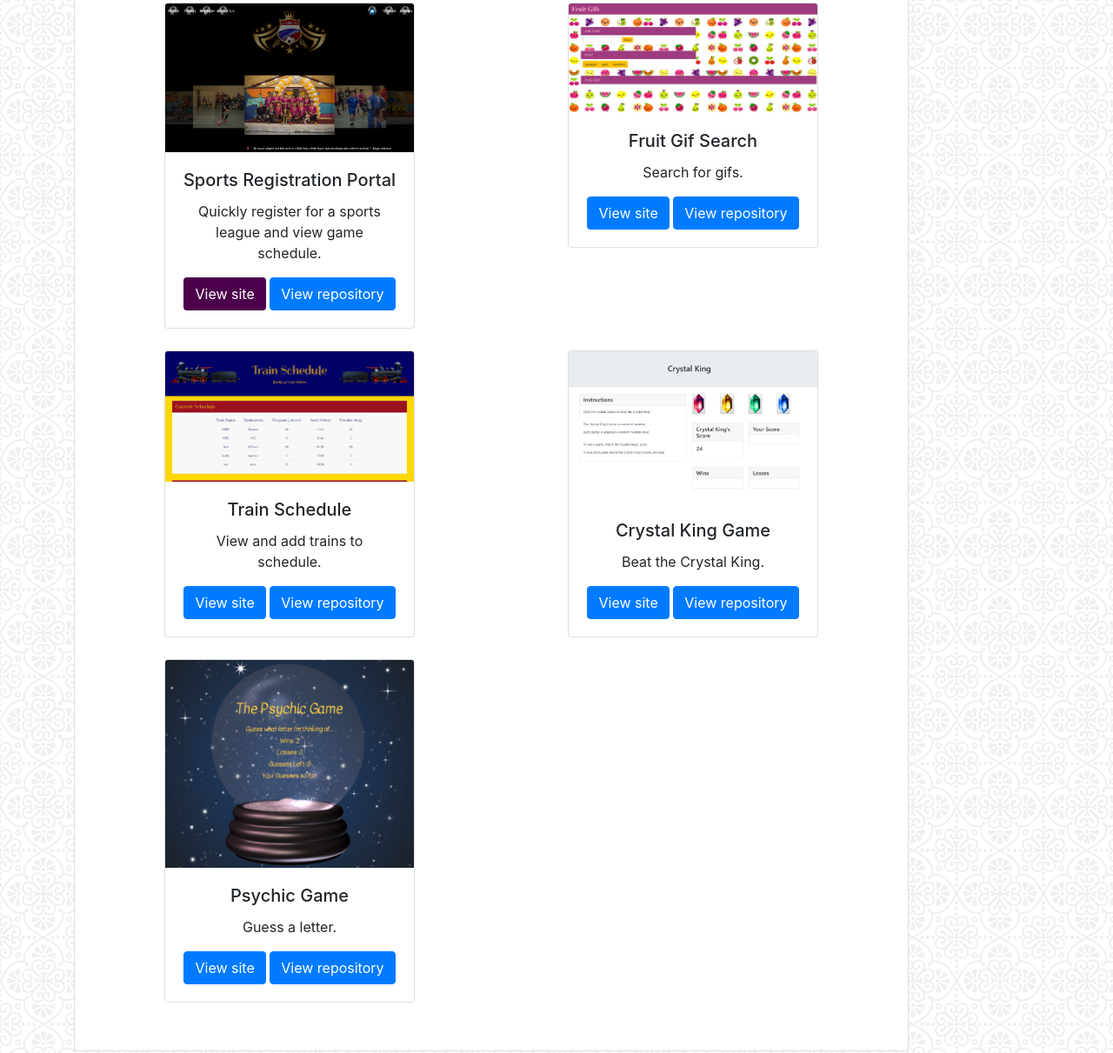
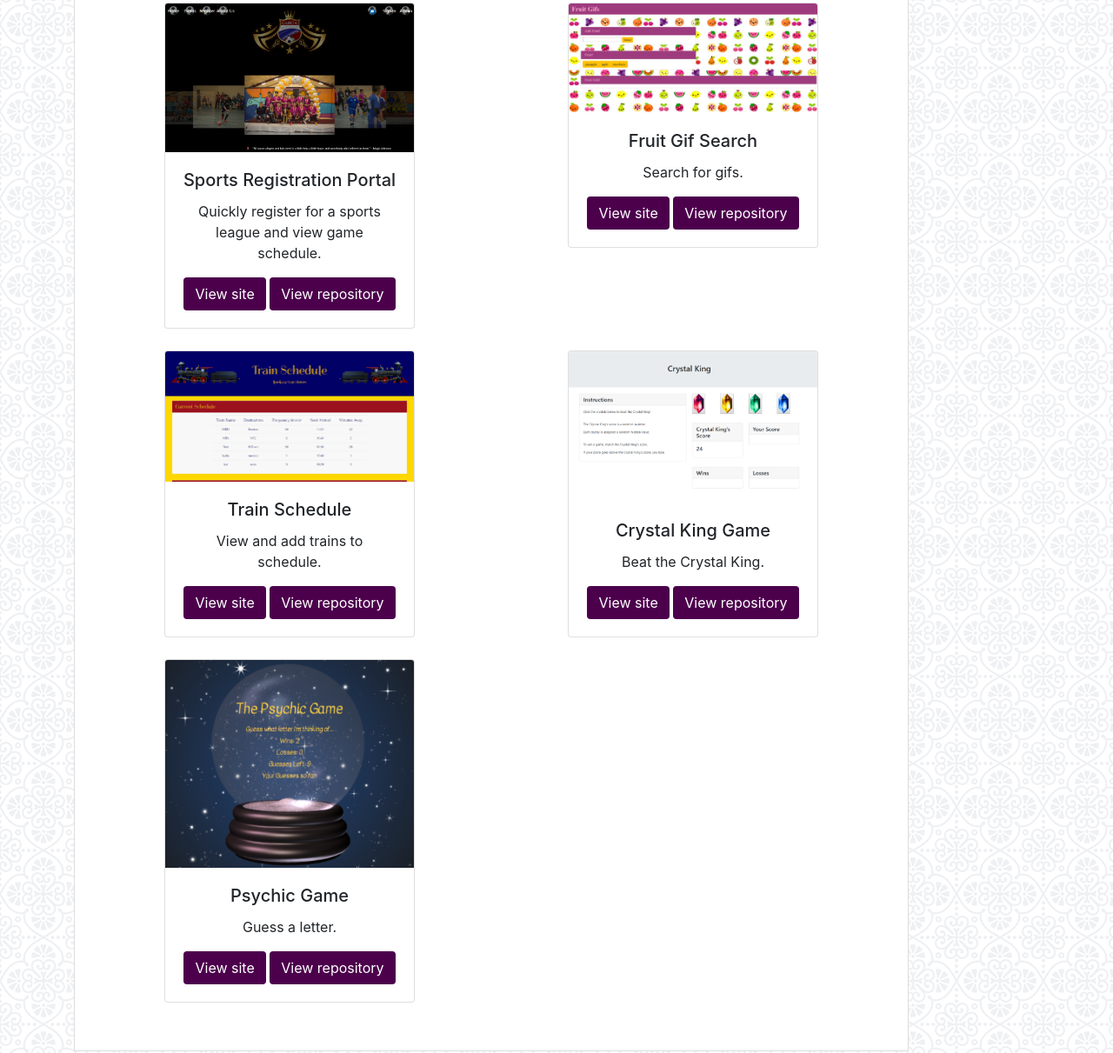
Before and after one commit to JocelynTse/Portfolio, a plain HTML site: page portfolio.html in a window 1280 px wide. Shown: the part 222-1433 px from the top of the page at 87% size. Drawn offline with nearby package versions, Linux system fonts and the light colour scheme.

```diff
--- a/portfolio.html
+++ b/portfolio.html
@@ -37,7 +37,7 @@
               <h5 class="card-title">Sports Registration Portal</h5>
               <p class="card-text">Quickly register for a sports league and view game schedule.</p>
               <a href="https://jocelyntse.github.io/project-1-group-5/" class="btn">View site</a>
-              <a href="https://github.com/JocelynTse/project-1-group-5.git" class="btn btn-primary">View repository</a>
+              <a href="https://github.com/JocelynTse/project-1-group-5.git" class="btn">View repository</a>
             </div>
           </div>
         </div>
@@ -48,8 +48,8 @@
             <div class="card-body">
               <h5 class="card-title">Fruit Gif Search</h5>
               <p class="card-text">Search for gifs.</p>
-              <a href="https://jocelyntse.github.io/Giftastic/" class="btn btn-primary">View site</a>
-              <a href="https://github.com/JocelynTse/Giftastic.git" class="btn btn-primary">View repository</a>
+              <a href="https://jocelyntse.github.io/Giftastic/" class="btn">View site</a>
+              <a href="https://github.com/JocelynTse/Giftastic.git" class="btn">View repository</a>
             </div>
           </div>
         </div>
@@ -63,8 +63,8 @@
                 <div class="card-body">
                   <h5 class="card-title">Train Schedule</h5>
                   <p class="card-text">View and add trains to schedule.</p>
-                  <a href="https://jocelyntse.github.io/trainapp/" class="btn btn-primary">View site</a>
-                  <a href="https://github.com/JocelynTse/trainapp.git" class="btn btn-primary">View repository</a>
+                  <a href="https://jocelyntse.github.io/trainapp/" class="btn">View site</a>
+                  <a href="https://github.com/JocelynTse/trainapp.git" class="btn">View repository</a>
                 </div>
               </div>
         </div>
@@ -75,8 +75,8 @@
                 <div class="card-body">
                   <h5 class="card-title">Crystal King Game</h5>
                   <p class="card-text">Beat the Crystal King.</p>
-                  <a href="https://jocelyntse.github.io/unit-4-game/" class="btn btn-primary">View site</a>
-                  <a href="https://github.com/JocelynTse/unit-4-game.git" class="btn btn-primary">View repository</a>
+                  <a href="https://jocelyntse.github.io/unit-4-game/" class="btn">View site</a>
+                  <a href="https://github.com/JocelynTse/unit-4-game.git" class="btn">View repository</a>
                 </div>
               </div>
         </div>
@@ -89,8 +89,8 @@
             <div class="card-body">
               <h5 class="card-title">Psychic Game</h5>
               <p class="card-text">Guess a letter.</p>
-              <a href="https://jocelyntse.github.io/Psychic-Game/" class="btn btn-primary">View site</a>
-              <a href="https://github.com/JocelynTse/Psychic-Game.git" class="btn btn-primary">View repository</a>
+              <a href="https://jocelyntse.github.io/Psychic-Game/" class="btn">View site</a>
+              <a href="https://github.com/JocelynTse/Psychic-Game.git" class="btn">View repository</a>
             </div>
           </div>
         </div>
```
Also changed, not shown: contact.html (+2 -0 lines), index.html (+9 -0 lines).
